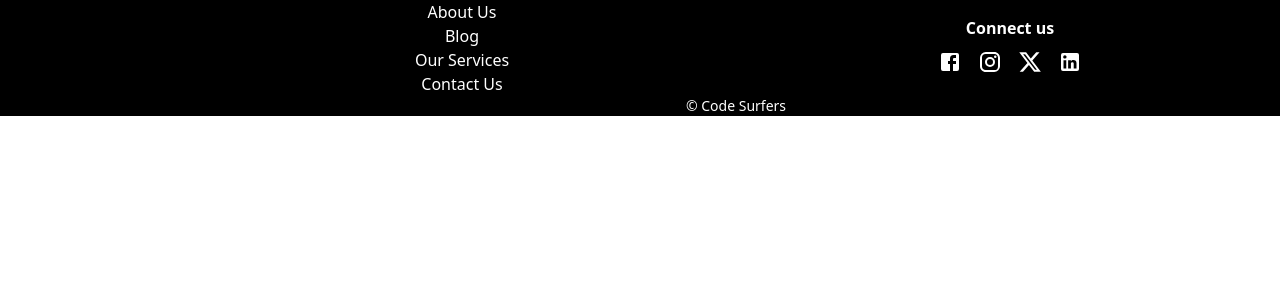
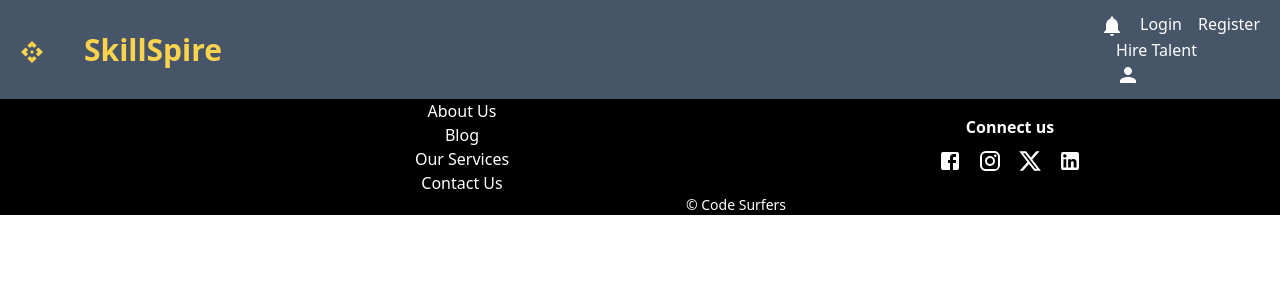
Before and after one commit to Anuprita579/Invictus2024, a React (Create React App) app: page / in a window 1280 px wide. Shown: the top 300 px of the page. Built offline with nearby package versions, Linux system fonts and the light colour scheme.

Commit message:
initial commit

```diff
--- a/src/App.js
+++ b/src/App.js
@@ -1,8 +1,10 @@
 import Footer from "./Components/Footer";
+import Header from "./Components/Header";
 
 export default function App() {
   return (
     <div>
+      <Header />
       <Footer />
     </div>
   )
--- /dev/null
+++ b/src/Components/Header.js
@@ -0,0 +1,29 @@
+import React from 'react'
+
+import NotificationsIcon from '@mui/icons-material/Notifications';
+import PersonIcon from '@mui/icons-material/Person';
+import ApiIcon from '@mui/icons-material/Api';
+
+function Header() {
+  return (
+    <>
+        <div className='bg-slate-600 flex justify-between items-center py-3 sticky top-0 z-50 w-full '>
+            <div className='text-amber-300 flex'>
+                <ApiIcon className='mx-5 mt-2'></ApiIcon>
+                <h1 className='text-amber-300 mx-5 text-3xl font-bold max-sm:text-xl'>SkillSpire</h1>
+            </div>
+
+            <div className='text-white float-right space-x-4 mr-5' >
+                <NotificationsIcon></NotificationsIcon>
+                <button>Login</button>
+                <button>Register</button>
+                <p>Hire Talent</p>
+                <PersonIcon></PersonIcon>
+            </div>
+        </div>
+
+    </>
+  )
+}
+
+export default Header
```
